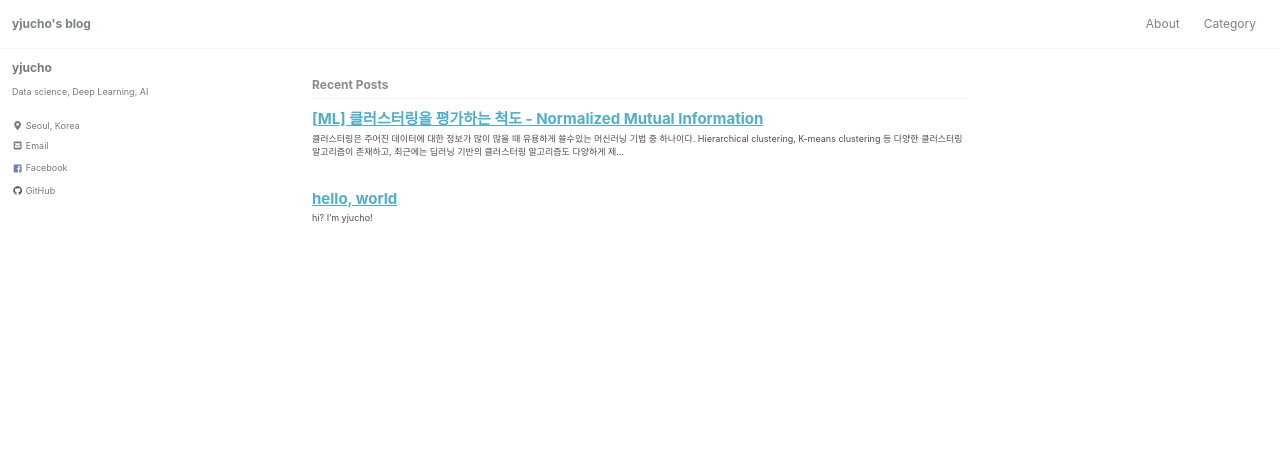
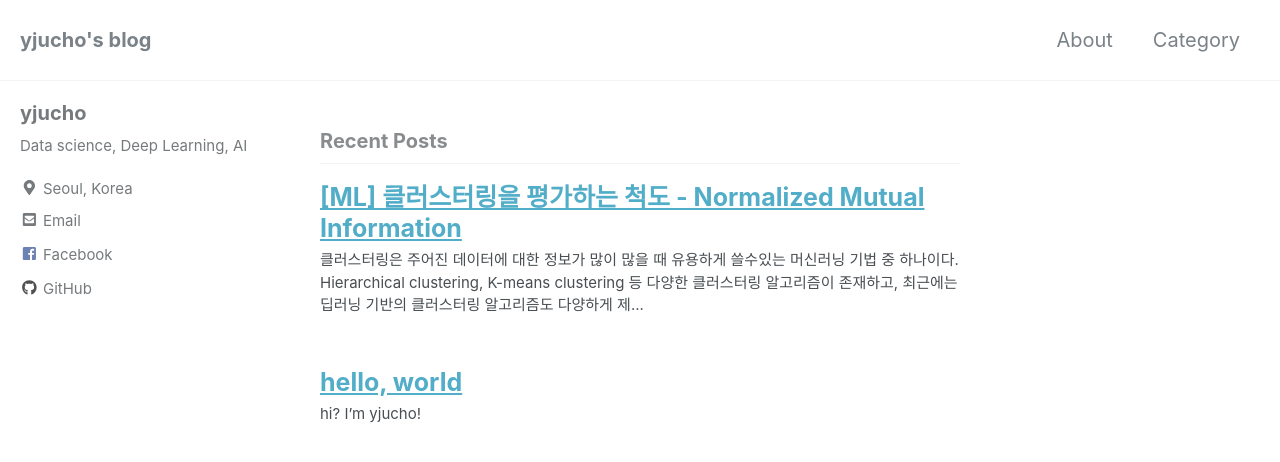
Before and after one commit to yjucho1/yjucho1.github.io, a Jekyll site: the page built from index.html, in a window 1280 px wide and 900 px high. Shown: the top 462 px of the window. Built offline with Jekyll 4.4.1, drawn with Linux system fonts in a browser that asks for light colours; nearby versions of some CDN libraries; the list of posts is cut into pages by our own code.

Commit message:
font size

```diff
--- a/_sass/minimal-mistakes/_reset.scss
+++ b/_sass/minimal-mistakes/_reset.scss
@@ -15,11 +15,11 @@ html {
   }
 
   @include breakpoint($large) {
-    font-size: 12px;
+    font-size: 15px;
   }
 
   @include breakpoint($x-large) {
-    font-size: 12px;
+    font-size: 20px;
   }
 
   -webkit-text-size-adjust: 100%;
--- a/assets/css/main.scss
+++ b/assets/css/main.scss
@@ -15,10 +15,10 @@ html {
   }
 
   @include breakpoint($large) {
-    font-size: 12px; // change to whatever
+    font-size: 15px; // change to whatever
   }
 
   @include breakpoint($x-large) {
-    font-size: 12px; // change to whatever
+    font-size: 20px; // change to whatever
   }
 }
```
